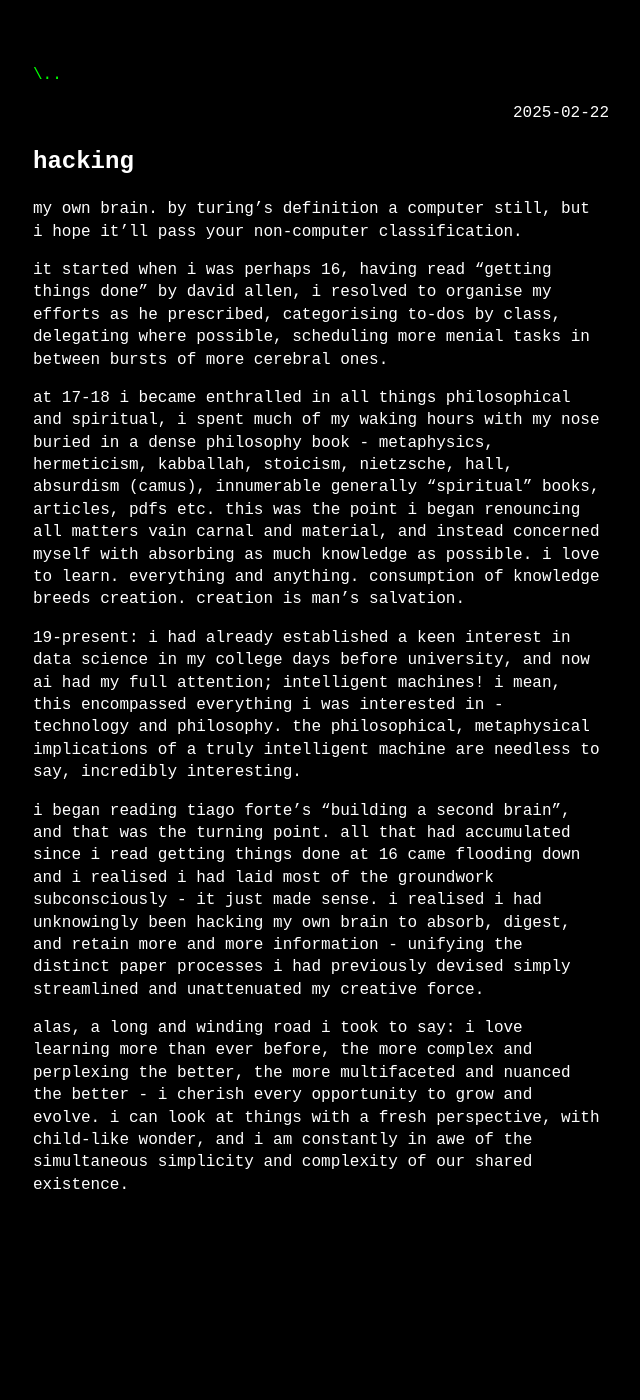
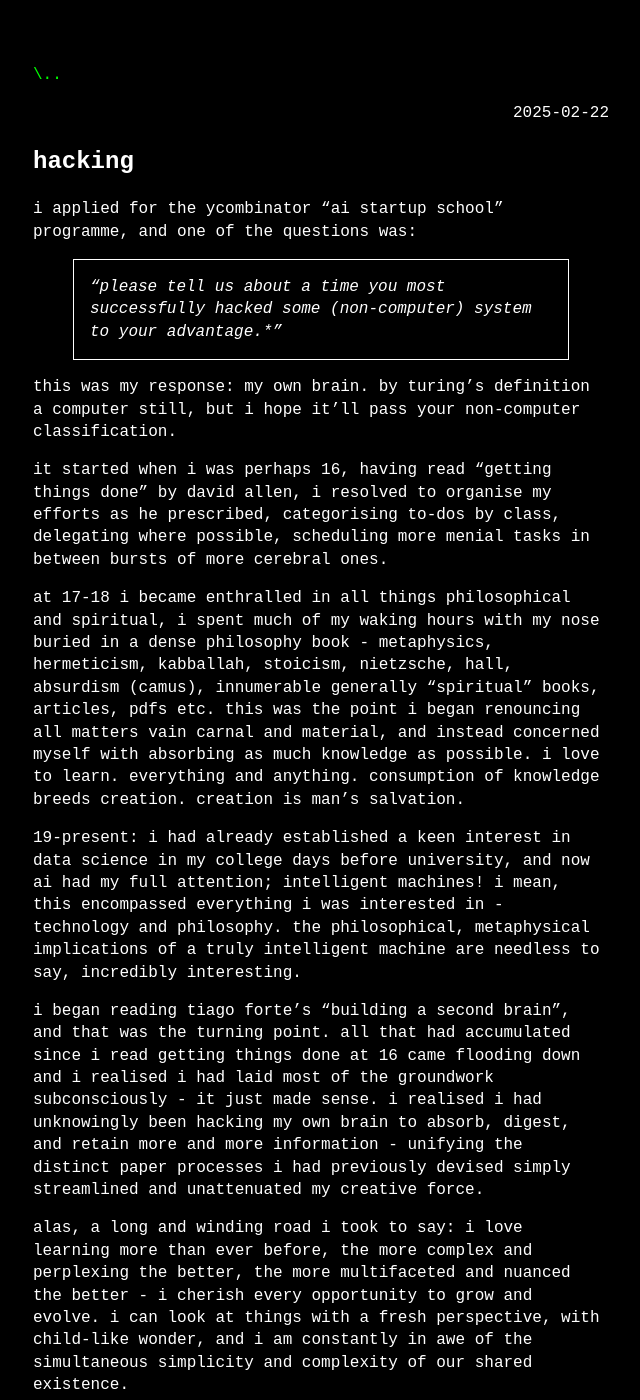
Before and after one commit to DavidDragan1/_blog, a Jekyll site: the page built from _posts/2025-02-22-Hacking.md, in a window 1280 px wide and 1400 px high. Shown: the whole window, without its empty margins (319-959 px from the left). Built offline with Jekyll 4.4.1, drawn with Linux system fonts in a browser that asks for light colours; some web fonts are replaced; some of the changed text lies outside the part shown.

Commit message:
vault backup: 2025-02-22 17:57:45
Affected files:
_posts/2025-02-22-Hacking.md

```diff
--- a/_posts/2025-02-22-Hacking.md
+++ b/_posts/2025-02-22-Hacking.md
@@ -1,8 +1,12 @@
 ---
 layout: post
-category: "[CATEGORY]"
-slug: "[SLUG]"
+category: musings
+slug: Brain Hacking
 ---
+I applied for the YCombinator "AI Startup School" programme, and one of the questions was:
+>"Please tell us about a time you most successfully hacked some (non-computer) system to your advantage.*"
+
+This was my response:
 My own brain. By Turing's definition a computer still, but I hope it'll pass your non-computer classification.
 
 It started when I was perhaps 16, having read "Getting Things Done" by David Allen, I resolved to organise my efforts as he prescribed, categorising to-dos by class, delegating where possible, scheduling more menial tasks in between bursts of more cerebral ones.
@@ -15,3 +19,6 @@ I began reading Tiago Forte's "Building a Second Brain", and that was the turnin
 I realised I had unknowingly been hacking my own brain to absorb, digest, and retain more and more information - unifying the distinct paper processes I had previously devised simply streamlined and unattenuated my creative force.
 
 Alas, a long and winding road I took to say: I love learning more than ever before, the more complex and perplexing the better, the more multifaceted and nuanced the better - I cherish every opportunity to grow and evolve. I can look at things with a fresh perspective, with child-like wonder, and I am constantly in awe of the simultaneous simplicity and complexity of our shared existence.
+
+---
+And that's the truth. I hacked my own brain without realising it. I think most people just call that *growing up*, but the magic came when I streamlined all the efforts. I *genuinely enjoy* learning, and writing and coding, it's never a chore or something I *have* to do. I *want* to do it, and that's *my* philosophy.
```
